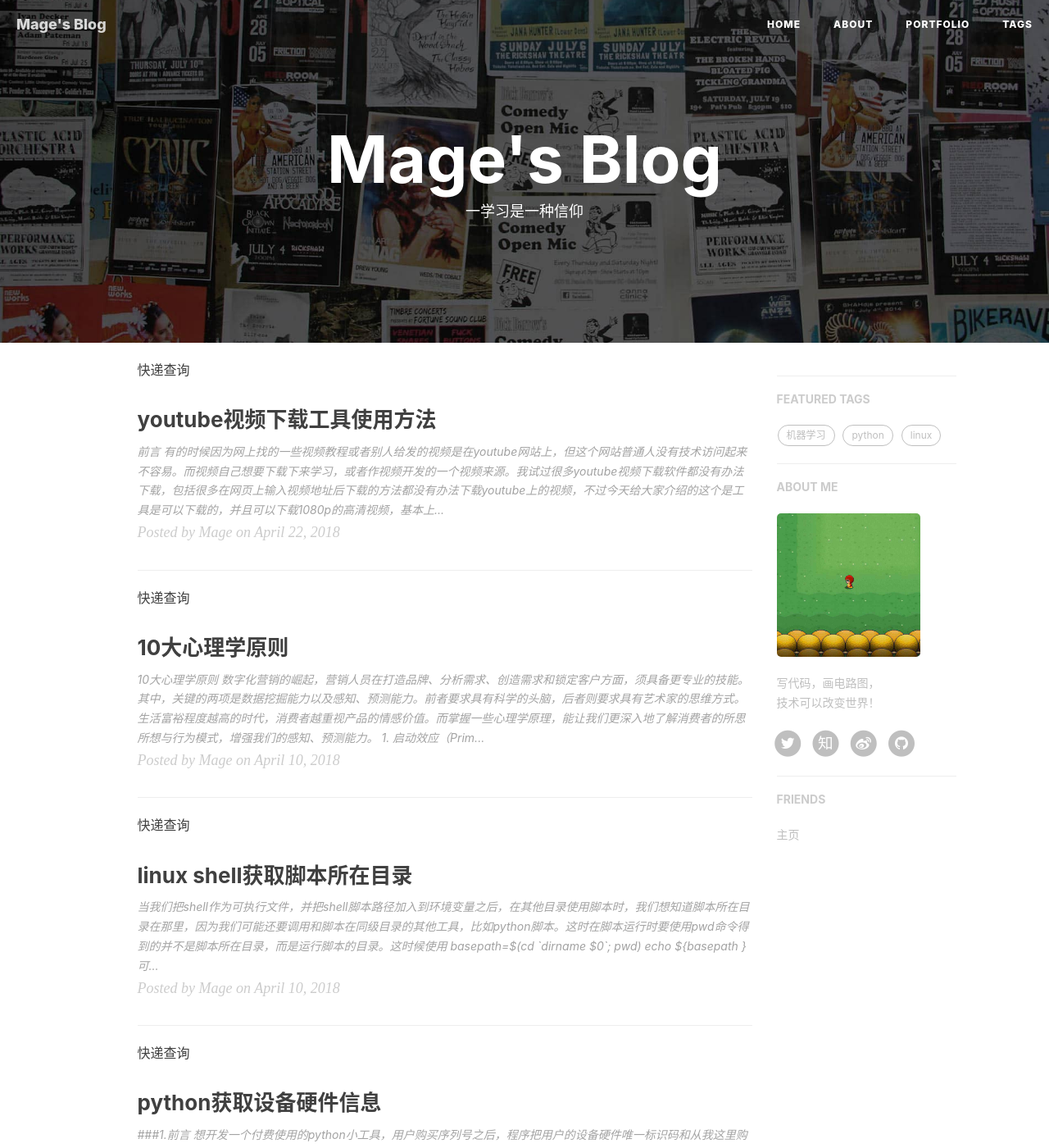
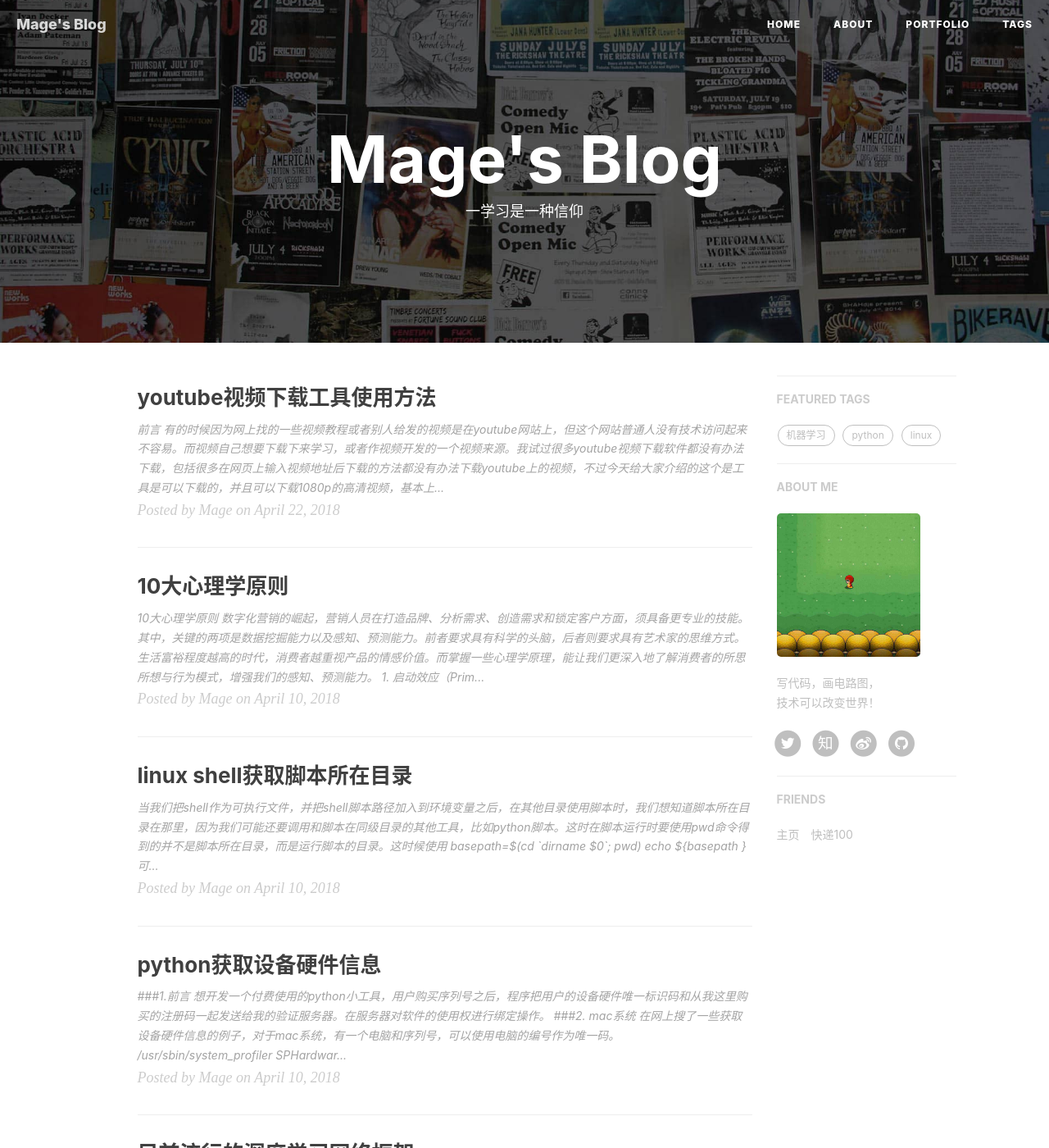
Before and after one commit to woodcol/woodcol.github.io, a Jekyll site: the page built from index.html, in a window 1280 px wide and 1400 px high. Shown: the whole window at 82% size. Built offline with Jekyll 4.4.1, drawn with Linux system fonts in a browser that asks for light colours; nearby versions of some CDN libraries; the list of posts is cut into pages by our own code; comment, search, counter and statistics services are not loaded; some of the changed text lies outside the part shown.

Commit message:
kuaidi100

```diff
--- a/_config.yml
+++ b/_config.yml
@@ -92,11 +92,11 @@ friends: [
     # },{
         title: "主页",
         href: "http://tboy.xyz/"
+    },{
+         title: "快递100",
+         href: "https://kuaidi100.com/"
     }
-    # ,{
-    #     title: "前端外刊评论",
-    #     href: "http://qianduan.guru/"
-    # },{
+    #,{
     #     title: "天镶的博客",
     #     href: "http://lingyu.wang/"
     # },{
--- a/index.html
+++ b/index.html
@@ -4,7 +4,7 @@ description: "一学习是一种信仰"
 ---
 
 {% for post in paginator.posts %}
-<a href="https://m.kuaidi100.com/" target="_blank">快递查询</a>
+
 <div class="post-preview">
     <a href="{{ post.url | prepend: site.baseurl }}">
         <h2 class="post-title">
```
